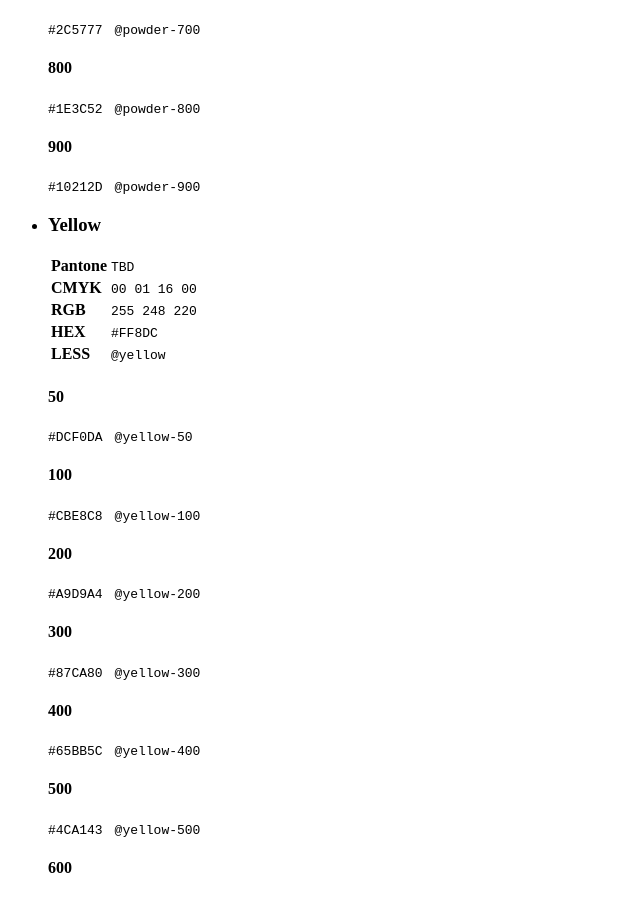
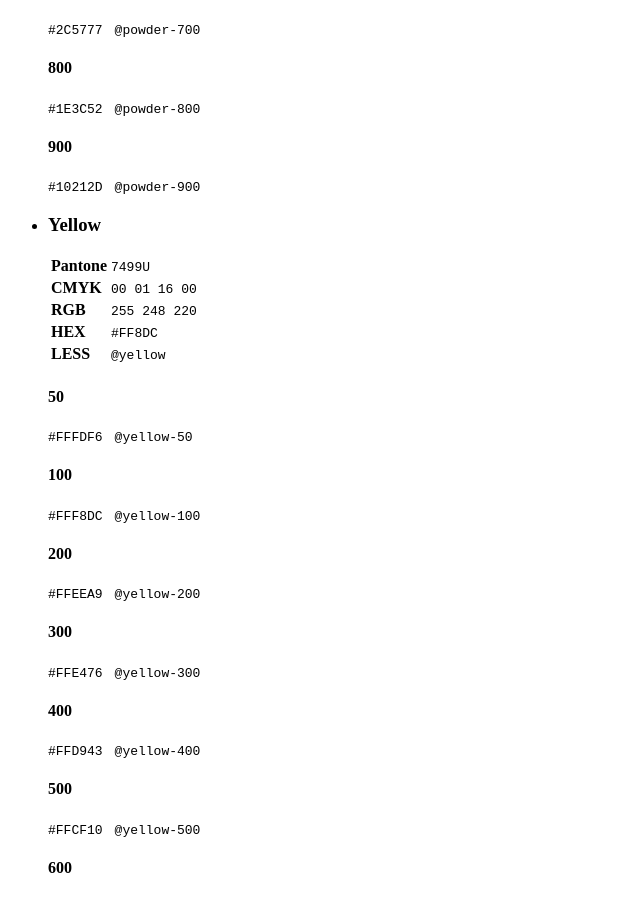
Before and after one commit to kleopatra999/jamdoxx, a Jekyll site: the page built from base.html, in a window 1280 px wide and 900 px high, scrolled down 12216 px. Shown: the whole window, without its empty margins (0-640 px from the left). Built offline with Jekyll 4.4.1, drawn with Linux system fonts in a browser that asks for light colours; nearby versions of some CDN libraries; some of the changed text lies outside the part shown.

Commit message:
Colors: Correct HEX codes in HTML. Fixes #3

```diff
--- a/_includes/base/colors.html
+++ b/_includes/base/colors.html
@@ -270,7 +270,7 @@
                         <table>
                             <tr>
                                 <td><strong>Pantone</strong></td>
-                                <td><code>TBD</code></td>
+                                <td><code>3005U</code></td>
                             </tr>
                             <tr>
                                 <td><strong>CMYK</strong></td>
@@ -381,7 +381,7 @@
                         <table>
                             <tr>
                                 <td><strong>Pantone</strong></td>
-                                <td><code>TBD</code></td>
+                                <td><code>650U</code></td>
                             </tr>
                             <tr>
                                 <td><strong>CMYK</strong></td>
@@ -492,7 +492,7 @@
                         <table>
                             <tr>
                                 <td><strong>Pantone</strong></td>
-                                <td><code>TBD</code></td>
+                                <td><code>7499U</code></td>
                             </tr>
                             <tr>
                                 <td><strong>CMYK</strong></td>
@@ -518,7 +518,7 @@
                                 <h4 class="-weight">50</h4>
                             </div>
                             <div class="-col9">
-                                <code>#DCF0DA</code> &nbsp; <code>@yellow-50</code>
+                                <code>#FFFDF6</code> &nbsp; <code>@yellow-50</code>
                             </div>
                         </div>
                         <div class="-yellow100 -row">
@@ -526,7 +526,7 @@
                                 <h4 class="-weight">100</h4>
                             </div>
                             <div class="-col9">
-                                <code>#CBE8C8</code> &nbsp; <code>@yellow-100</code>
+                                <code>#FFF8DC</code> &nbsp; <code>@yellow-100</code>
                             </div>
                         </div>
                         <div class="-yellow200 -row">
@@ -534,7 +534,7 @@
                                 <h4 class="-weight">200</h4>
                             </div>
                             <div class="-col9">
-                                <code>#A9D9A4</code> &nbsp; <code>@yellow-200</code>
+                                <code>#FFEEA9</code> &nbsp; <code>@yellow-200</code>
                             </div>
                         </div>
                         <div class="-yellow300 -row">
@@ -542,7 +542,7 @@
                                 <h4 class="-weight">300</h4>
                             </div>
                             <div class="-col9">
-                                <code>#87CA80</code> &nbsp; <code>@yellow-300</code>
+                                <code>#FFE476</code> &nbsp; <code>@yellow-300</code>
                             </div>
                         </div>
                         <div class="-yellow400 -row">
@@ -550,7 +550,7 @@
                                 <h4 class="-weight">400</h4>
                             </div>
                             <div class="-col9">
-                                <code>#65BB5C</code> &nbsp; <code>@yellow-400</code>
+                                <code>#FFD943</code> &nbsp; <code>@yellow-400</code>
                             </div>
                         </div>
                         <div class="-yellow500 -row">
@@ -558,7 +558,7 @@
                                 <h4 class="-weight">500</h4>
                             </div>
                             <div class="-col9">
-                                <code>#4CA143</code> &nbsp; <code>@yellow-500</code>
+                                <code>#FFCF10</code> &nbsp; <code>@yellow-500</code>
                             </div>
                         </div>
                         <div class="-yellow600 -row">
@@ -603,7 +603,7 @@
                         <table>
                             <tr>
                                 <td><strong>Pantone</strong></td>
-                                <td><code>TBD</code></td>
+                                <td><code>361U</code></td>
                             </tr>
                             <tr>
                                 <td><strong>CMYK</strong></td>
@@ -714,7 +714,7 @@
                         <table>
                             <tr>
                                 <td><strong>Pantone</strong></td>
-                                <td><code>TBD</code></td>
+                                <td><code>362U</code></td>
                             </tr>
                             <tr>
                                 <td><strong>CMYK</strong></td>
@@ -740,7 +740,7 @@
                                 <h4 class="-weight">50</h4>
                             </div>
                             <div class="-col9">
-                                <code>#DCF0DA</code> &nbsp; <code>@forest-50</code>
+                                <code>#EFF5EE</code> &nbsp; <code>@forest-50</code>
                             </div>
                         </div>
                         <div class="-forest100 -row">
@@ -748,7 +748,7 @@
                                 <h4 class="-weight">100</h4>
                             </div>
                             <div class="-col9">
-                                <code>#CBE8C8</code> &nbsp; <code>@forest-100</code>
+                                <code>#DFECDE</code> &nbsp; <code>@forest-100</code>
                             </div>
                         </div>
                         <div class="-forest200 -row">
@@ -756,7 +756,7 @@
                                 <h4 class="-weight">200</h4>
                             </div>
                             <div class="-col9">
-                                <code>#A9D9A4</code> &nbsp; <code>@forest-200</code>
+                                <code>#C1D9BE</code> &nbsp; <code>@forest-200</code>
                             </div>
                         </div>
                         <div class="-forest300 -row">
@@ -764,7 +764,7 @@
                                 <h4 class="-weight">300</h4>
                             </div>
                             <div class="-col9">
-                                <code>#87CA80</code> &nbsp; <code>@forest-300</code>
+                                <code>#A2C69E</code> &nbsp; <code>@forest-300</code>
                             </div>
                         </div>
                         <div class="-forest400 -row">
@@ -772,7 +772,7 @@
                                 <h4 class="-weight">400</h4>
                             </div>
                             <div class="-col9">
-                                <code>#65BB5C</code> &nbsp; <code>@forest-400</code>
+                                <code>#83B37E</code> &nbsp; <code>@forest-400</code>
                             </div>
                         </div>
                         <div class="-forest500 -row">
@@ -780,7 +780,7 @@
                                 <h4 class="-weight">500</h4>
                             </div>
                             <div class="-col9">
-                                <code>#4CA143</code> &nbsp; <code>@forest-500</code>
+                                <code>#64A05E</code> &nbsp; <code>@forest-500</code>
                             </div>
                         </div>
                         <div class="-forest600 -row">
@@ -825,7 +825,7 @@
                         <table>
                             <tr>
                                 <td><strong>Pantone</strong></td>
-                                <td><code>TBD</code></td>
+                                <td><code>179U</code></td>
                             </tr>
                             <tr>
                                 <td><strong>CMYK</strong></td>
@@ -936,7 +936,7 @@
                         <table>
                             <tr>
                                 <td><strong>Pantone</strong></td>
-                                <td><code>TBD</code></td>
+                                <td><code>Cool Gray 1U</code></td>
                             </tr>
                             <tr>
                                 <td><strong>CMYK</strong></td>
```
Also changed, not shown: other parts of _includes/base/colors.html (+8 -8 lines).
